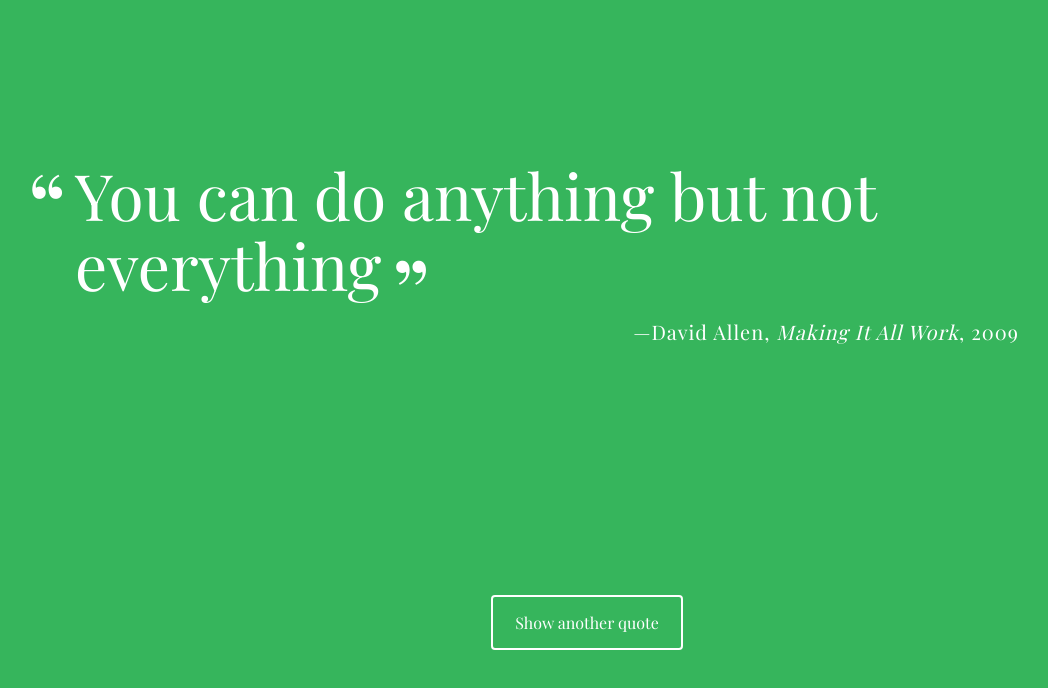
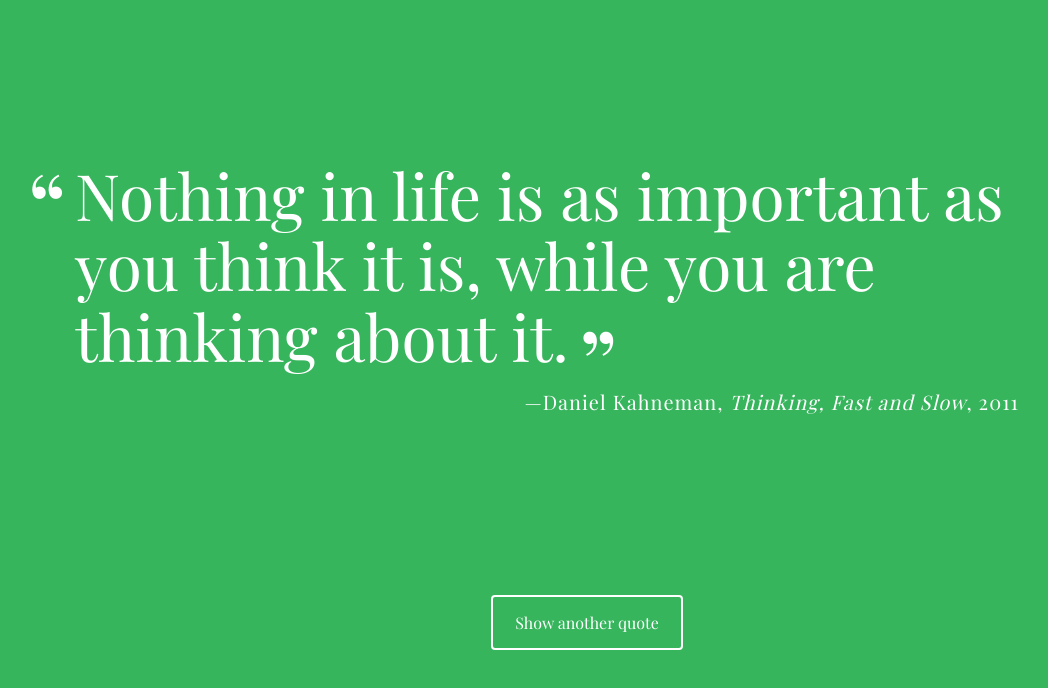
Before and after one commit to jj07chm7/random-quote-generator, a plain HTML site: page index.html in a window 1280 px wide. Both pictures are taken after a click on the button "Show another quote". Shown: the whole page, without its empty margins (53-1101 px from the left). Drawn offline with nearby package versions, Linux system fonts and the light colour scheme; a web font is replaced by a local one.

Commit message:
add random quotes and adjust event listener

```diff
--- a/index.html
+++ b/index.html
@@ -10,8 +10,8 @@
 <body>
   <div class="container">
     <div id="quote-box">
-      <p class="quote">You can do anything but not everything</p>
-      <p class="source">David Allen<span class="citation">Making It All Work</span><span class="year">2009</span></p>
+      <p class="quote">The first step toward success is taken when you refuse to be a captive of the environment in which you first find yourself.</p>
+      <p class="source">Mark Caine</p>
     </div>
     <button id="loadQuote">Show another quote</button>
   </div>
--- a/js/script.js
+++ b/js/script.js
@@ -1,3 +1,58 @@
+
+var quotes = [
+  {
+    quote: "The first step toward success is taken when you refuse to be a captive of the environment in which you first find yourself.",
+    source: "Mark Caine"
+  },
+  {
+    quote: "Nothing in life is as important as you think it is, while you are thinking about it.",
+    source: "Daniel Kahneman",
+    citation: "Thinking, Fast and Slow",
+    year: 2011
+  },
+  {
+    quote: "Beauty is power; a smile is its sword.",
+    source: "John Ray",
+  },
+  {
+    quote: "What nicer thing can you do for somebody than make them breakfast?",
+    source: "Anthony Bourdain",
+  },
+  {
+    quote: "Open your eyes and see what you can with them before they close forever.",
+    source: "Anthony Doerr",
+    citation: "All the Light We Cannot See",
+    year: 2014
+  }
+];
+
+function getRandomQuote(quotes) {
+  // This variable allows the function to use any input array size
+  var quotesLength = quotes.length;
+  // Since array indexes start at 0, we just need a random index
+  // from 0 up to including 4
+  var randomIndex = Math.floor(Math.random() * quotesLength);
+  // This returns the entire quote object
+  return quotes[randomIndex];
+}
+
+function printQuote() {
+  var quote = getRandomQuote(quotes);
+  var print = '';
+  print += '<p class="quote">' + quote.quote + '</p>';
+  print += '<p class="source">' + quote.source;
+  if (quote.citation) {
+    print += '<span class="citation">' + quote.citation + '</span>';
+  }
+  if (quote.year) {
+    print += '<span class="year">' + quote.year + '</span>';
+  }
+  print += '</p>'
+  return print;
+}
+
 // event listener to respond to "Show another quote" button clicks
 // when user clicks anywhere on the button, the "printQuote" function is called
-document.getElementById('loadQuote').addEventListener("click", printQuote, false);
+document.getElementById('loadQuote').addEventListener("click", function() {
+  document.getElementById('quote-box').innerHTML = printQuote();
+}, false);
```
Also changed, not shown: 1 other file.
